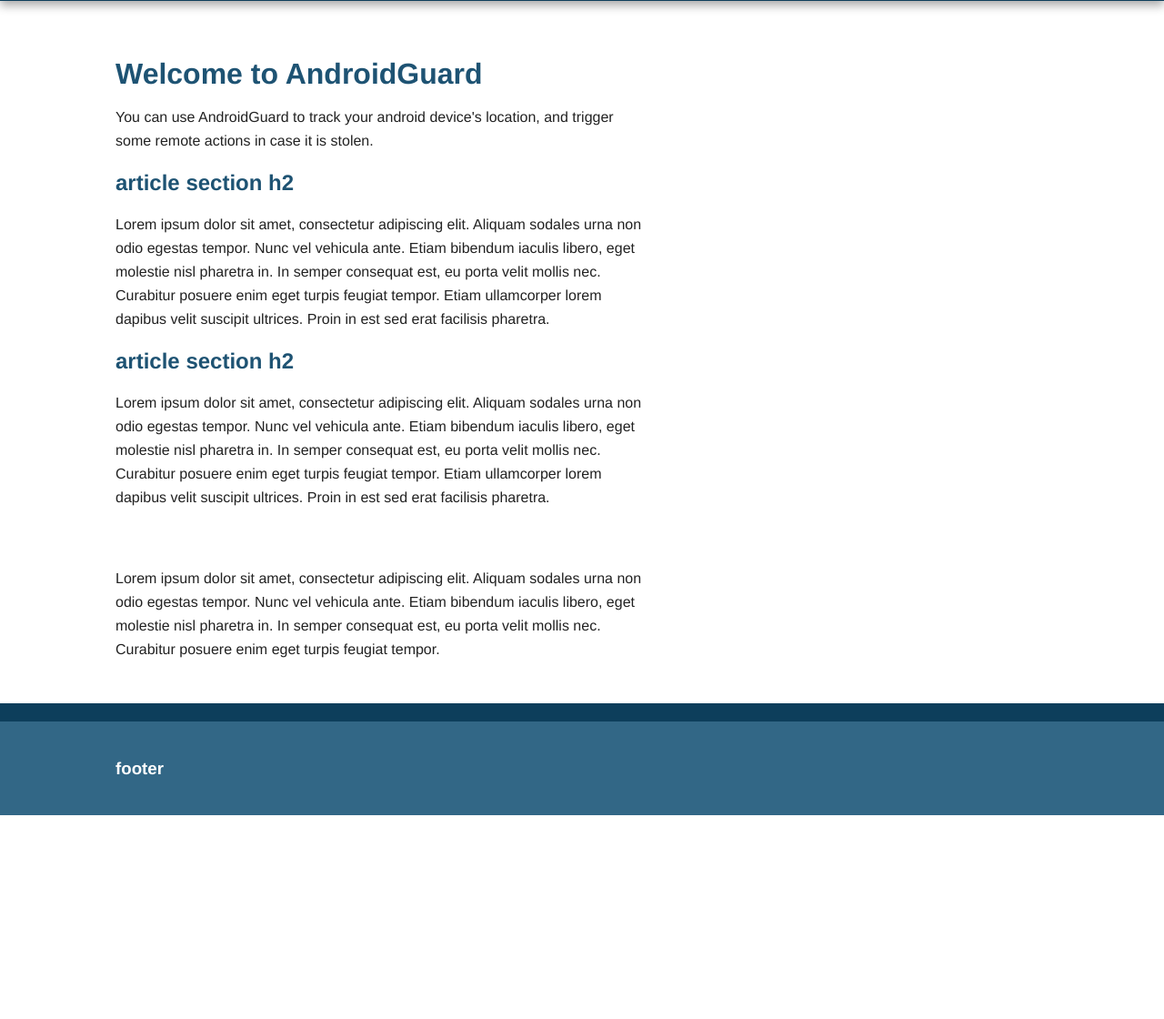
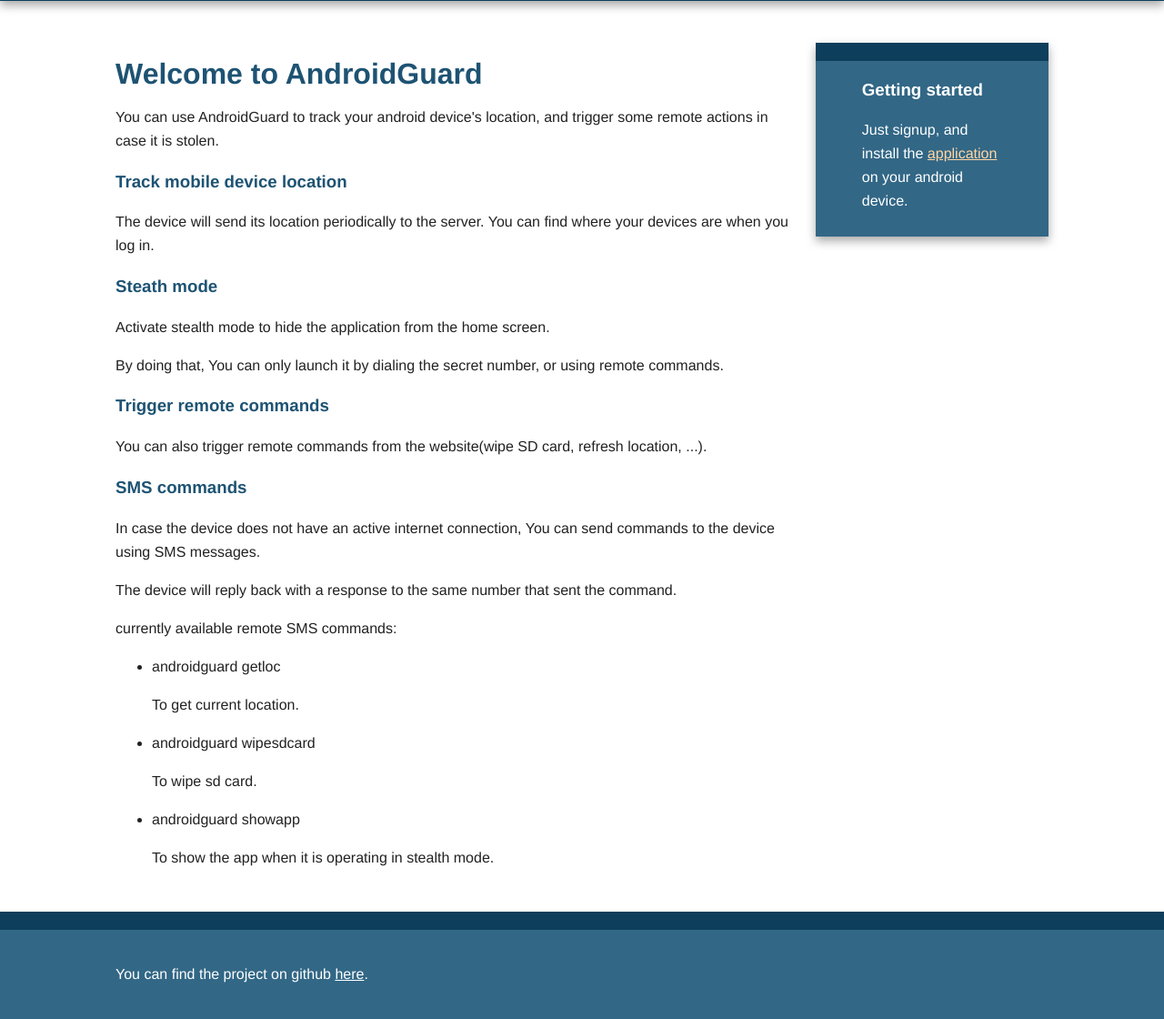
Before and after one commit to micjabbour/AndroidGuard-WebApp, a Flask app: page / in a window 1280 px wide. Shown: the part 95-1215 px from the top of the page at 91% size. Before the commit the page ends 991 px from the top, so only its background shows below. Run offline with Flask 2, Linux system fonts and the light colour scheme; some libraries are stand-ins or nearby versions.

Commit message:
write home page + some styling

```diff
--- a/AndroidGuard/static/css/main.css
+++ b/AndroidGuard/static/css/main.css
@@ -350,12 +350,12 @@ div.select2-container {
 
     .main article {
         float: left;
-        width: 57%;
+        width: 73%;
     }
 
     .main aside {
         float: right;
-        width: 28%;
+        width: 15%;
     }
 }
 
@@ -518,5 +518,5 @@ div.select2-container {
 
 /* Add a background color on hover */
 .btn-group button:hover {
-    background-color: #2A5F7E;
+    background-color: #0D3E5B;
 }
--- a/AndroidGuard/templates/base.html
+++ b/AndroidGuard/templates/base.html
@@ -23,7 +23,7 @@
 
         <div class="header-container">
             <header class="wrapper clearfix">
-                <h1 class="title">AndroidGuard</h1>
+                <a href="{{ url_for('.index') }}"><h1 class="title">AndroidGuard</h1></a>
                 <nav>
                     <ul>
                         {% if current_user.is_authenticated %}
@@ -56,7 +56,7 @@
                 {% block sidebar %}
                 <aside>
                     <h3>aside</h3>
-                    <p>Lorem ipsum dolor sit amet, consectetur adipiscing elit. Aliquam sodales urna non odio egestas tempor. Nunc vel vehicula ante. Etiam bibendum iaculis libero, eget molestie nisl pharetra in. In semper consequat est, eu porta velit mollis nec. Curabitur posuere enim eget turpis feugiat tempor. Etiam ullamcorper lorem dapibus velit suscipit ultrices.</p>
+                    <p>This is a side note</p>
                 </aside>
                 {% endblock %}
             </div> <!-- #main -->
@@ -64,7 +64,7 @@
 
         <div class="footer-container">
             <footer class="wrapper">
-                <h3>footer</h3>
+                <p>You can find the project on github <a href="https://github.com/micjabbour/AndroidGuard-WebApp">here</a>.</p>
             </footer>
         </div>
 
--- a/AndroidGuard/templates/devices.html
+++ b/AndroidGuard/templates/devices.html
@@ -25,6 +25,8 @@ AndroidGuard -- Track Devices
 {{ google_map.html }}
 {% else %}
 <p>No devices added yet. Install the android app on your device to get started.</p>
+<p>Get the latest version of the app <a href="{{ url_for('static', filename='AndroidGuard.apk') }}">here</a>.</p>
+<p>Find the app repository on github <a href="https://github.com/micjabbour/AndroidGuard-AndroidApp">here</a>.</p>
 {% endif %}
 {% endblock %}
 
--- a/AndroidGuard/templates/index.html
+++ b/AndroidGuard/templates/index.html
@@ -11,19 +11,38 @@ AndroidGuard -- Welcome
         <p>You can use AndroidGuard to track your android device's location, and trigger some remote actions in case it is stolen.</p>
     </header>
     <section>
-        <h2>article section h2</h2>
-        <p>Lorem ipsum dolor sit amet, consectetur adipiscing elit. Aliquam sodales urna non odio egestas tempor. Nunc vel vehicula ante. Etiam bibendum iaculis libero, eget molestie nisl pharetra in. In semper consequat est, eu porta velit mollis nec. Curabitur posuere enim eget turpis feugiat tempor. Etiam ullamcorper lorem dapibus velit suscipit ultrices. Proin in est sed erat facilisis pharetra.</p>
+        <h3>Track mobile device location</h3>
+        <p>The device will send its location periodically to the server. You can find where your devices are when you log in.</p>
     </section>
     <section>
-        <h2>article section h2</h2>
-        <p>Lorem ipsum dolor sit amet, consectetur adipiscing elit. Aliquam sodales urna non odio egestas tempor. Nunc vel vehicula ante. Etiam bibendum iaculis libero, eget molestie nisl pharetra in. In semper consequat est, eu porta velit mollis nec. Curabitur posuere enim eget turpis feugiat tempor. Etiam ullamcorper lorem dapibus velit suscipit ultrices. Proin in est sed erat facilisis pharetra.</p>
+        <h3>Steath mode</h3>
+        <p>Activate stealth mode to hide the application from the home screen.</p>
+        <p>By doing that, You can only launch it by dialing the secret number, or using remote commands.</p>
     </section>
-    <footer>
-        <h3>article footer h3</h3>
-        <p>Lorem ipsum dolor sit amet, consectetur adipiscing elit. Aliquam sodales urna non odio egestas tempor. Nunc vel vehicula ante. Etiam bibendum iaculis libero, eget molestie nisl pharetra in. In semper consequat est, eu porta velit mollis nec. Curabitur posuere enim eget turpis feugiat tempor.</p>
-    </footer>
+    <section>
+        <h3>Trigger remote commands</h3>
+        <p>You can also trigger remote commands from the website(wipe SD card, refresh location, ...).</p>
+    </section>
+    <section>
+        <h3>SMS commands</h3>
+        <p>In case the device does not have an active internet connection, You can send commands to the device using SMS messages.</p>
+        <p>The device will reply back with a response to the same number that sent the command.</p>
+        <p>currently available remote SMS commands:</p>
+        <ul>
+            <li>androidguard getloc</li>
+            <p>To get current location.</p>
+            <li>androidguard wipesdcard</li>
+            <p>To wipe sd card.</p>
+            <li>androidguard showapp</li>
+            <p>To show the app when it is operating in stealth mode.</p>
+        </ul>
+    </section>
 </article>
 {% endblock %}
 
 {% block sidebar %}
+<aside>
+    <h3>Getting started</h3>
+    <p>Just signup, and install the <a href="{{ url_for('static', filename='AndroidGuard.apk') }}">application</a> on your android device.</p>
+</aside>
 {% endblock %}
```
